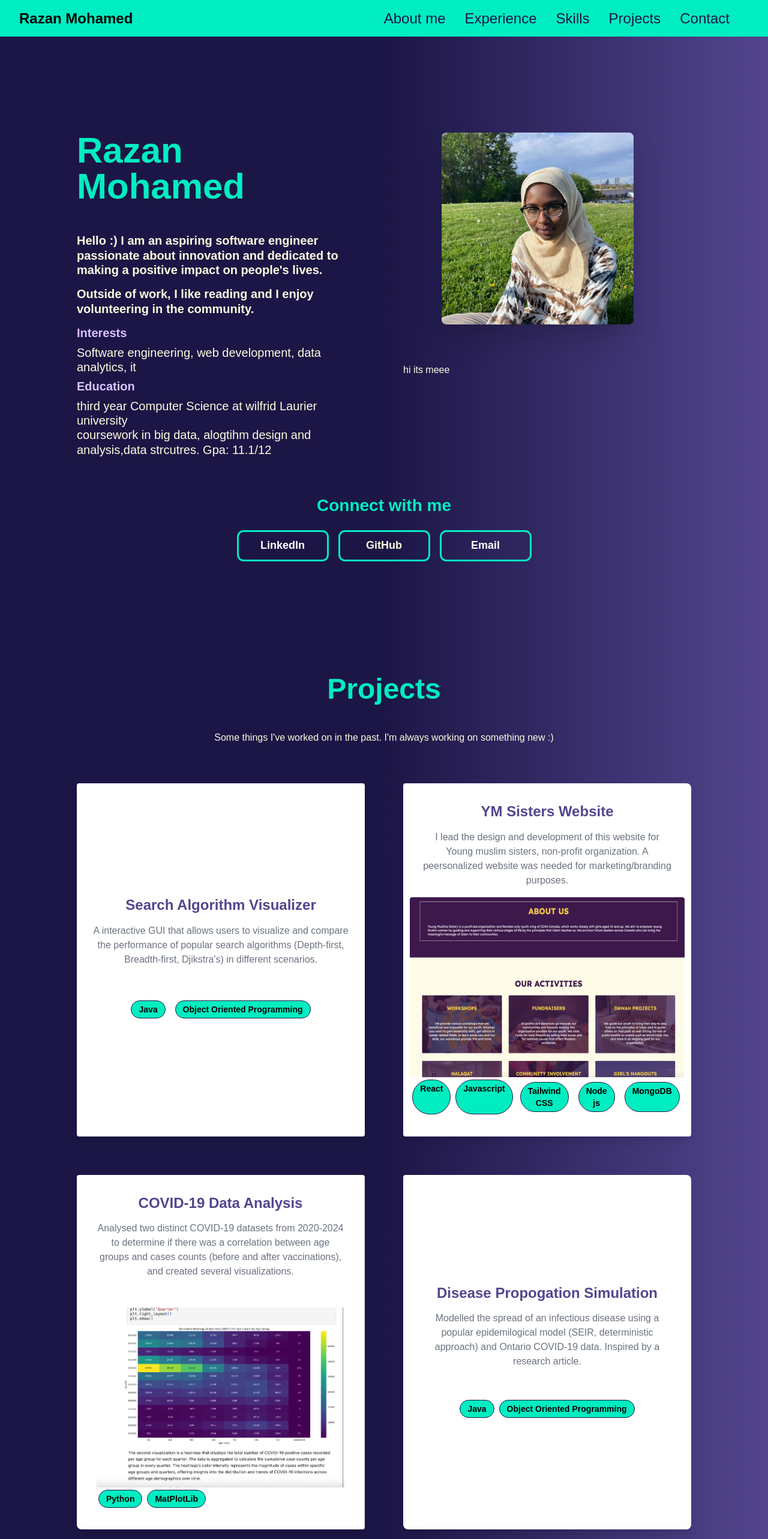
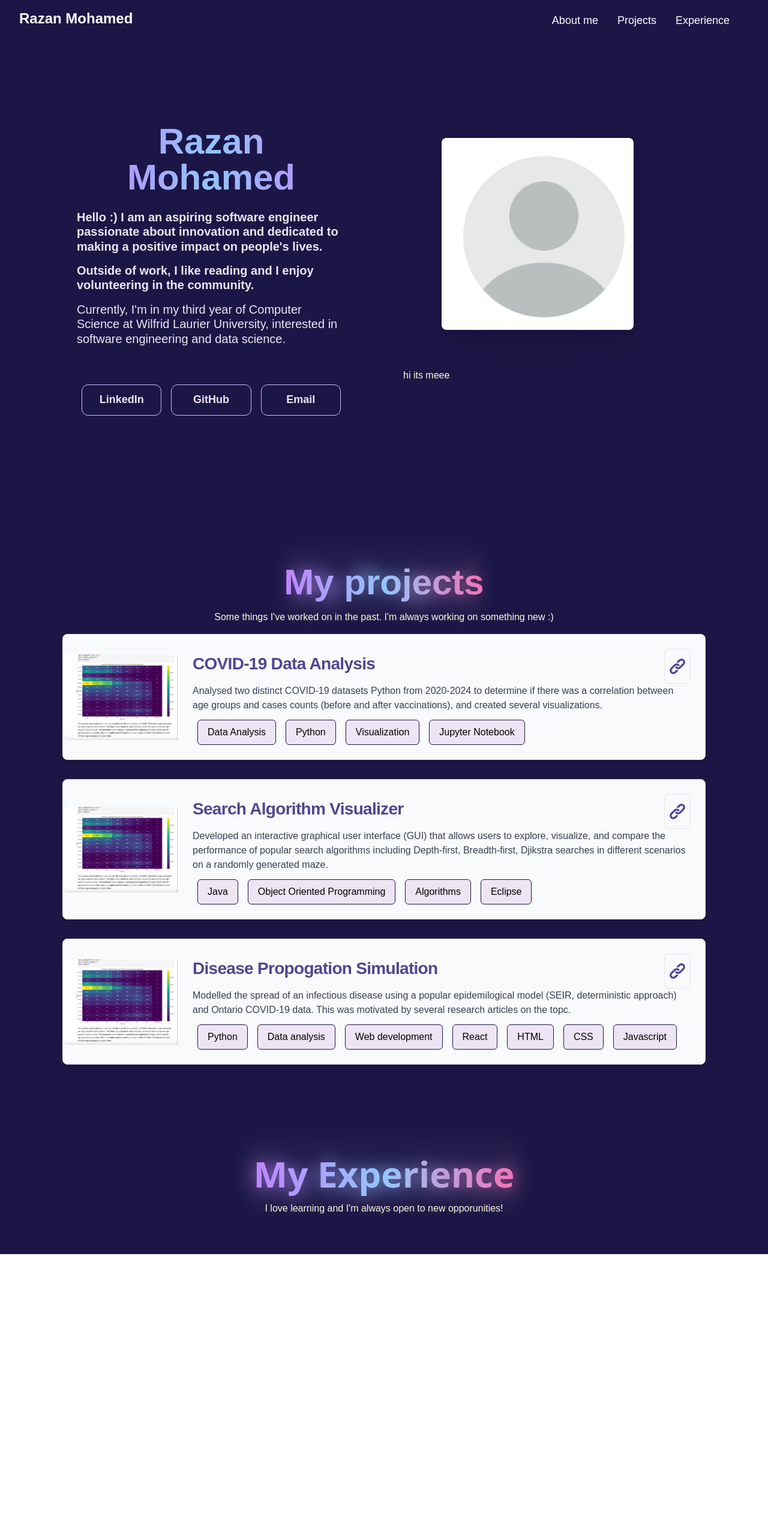
Before and after one commit to rzlm/razan.github.io, a React (Create React App) app: page / in a window 1280 px wide. Shown: the top 2566 px of the page at 60% size. After the commit the page ends 2091 px from the top, so only its background shows below. Built offline with nearby package versions, Linux system fonts and the light colour scheme.

Commit message:
redesign

```diff
--- a/src/Components/Experience.jsx
+++ b/src/Components/Experience.jsx
@@ -3,8 +3,13 @@ import React from 'react'
 const Experience = () => {
   return (
     <div className='padding'>
-        <div className=''>
-            <h1 className='font-nunito  text-center py-10 text-6xl font-bold text-green-neon hover:cursor-pointer hover:text-purple-light'>Experience</h1>
+        <div className='flex flex-col text-center items-center'>
+        <span class="absolute mx-auto py-4 flex border w-fit bg-gradient-to-r blur-lg from-purple-400 via-blue-300 to-pink-400 bg-clip-text text-6xl box-content font-extrabold text-transparent text-center select-none">
+My Experience  </span>
+    <h1
+        class="relative top-0 w-fit h-auto py-4 justify-center flex bg-gradient-to-r items-center from-purple-400 via-blue-300 to-pink-400 bg-clip-text text-6xl font-extrabold text-transparent text-center select-auto">
+        My Experience
+    </h1> <p className='font-nunito  text-md text-center text-yellow-light'>I love learning and I'm always open to new opporunities! </p>
         </div>
     </div>
   )
--- a/src/Components/Hero.jsx
+++ b/src/Components/Hero.jsx
@@ -4,48 +4,49 @@ import person2 from '../Assets/person2.png'
 import photo from '../Assets/photo.jpeg'
 const Hero = () => {
   return (
-    <div className='padding font-nunito bg-gradient-to-l from-[#53458E] via-bg-purple to-'>
+    <div className='padding font-figtree '>
        <div>
         <div className='  grid grid-cols-2'>
             <div className='padding-sm '>
                 <div className=''>
-                <h1 className=' py-10 text-6xl font-bold text-green-neon hover:cursor-pointer hover:text-purple-light'>Razan Mohamed</h1>
 
-                </div>
-              <p className='font-bold py-2 text-xl text-yellow-light h'>Hello :) I am an aspiring software engineer passionate about innovation and dedicated to making a positive impact on people's lives.</p>
-              <p className='font-bold py-2 text-xl text-yellow-light'>Outside of work, I like reading and I enjoy volunteering in the community.</p>
-              <h1 className='text-purple-light font-bold text-xl py-2'>Interests</h1>
-              <p className='text-yellow-light text-xl'>Software engineering, web development, data analytics, it </p>
-              <h1 className='text-purple-light font-bold text-xl py-2'>Education</h1>
-              <p className='text-yellow-light text-xl'>third year Computer Science at wilfrid Laurier university</p>
-              <p className='text-yellow-light text-xl'>coursework in big data, alogtihm design and analysis,data strcutres.  Gpa: 11.1/12</p>
-            </div>
-            <div className='rounded-full items-center justify-center  p-8 '>
-                <img src={photo} className=' m-16 shadow-2xl rounded-lg w-80 h-80 object-cover '/>
-                <p className='text-yellow-light'>hi its meee</p>
-            </div>
-        </div>
+    <h1
+        class="relative top-0 w-fit h-auto py-4 justify-center flex bg-gradient-to-r items-center from-purple-400 via-blue-300 to-purple-400 bg-clip-text text-6xl font-extrabold text-transparent text-center select-auto">
+        Razan Mohamed
+    </h1>
+                             </div>
+              <p className='font-bold py-2 text-xl text-txt-light '>Hello :) I am an aspiring software engineer passionate about innovation and dedicated to making a positive impact on people's lives.</p>
+              <p className='font-bold py-2 text-xl text-txt-light'>Outside of work, I like reading and I enjoy volunteering in the community.</p>
+              <p className='font-light py-2 text-xl text-txt-light'>Currently, I'm in my third year of Computer Science at Wilfrid Laurier University, interested in software engineering and data science.</p>
+              <div className=' py-10 items- justify-start text-yellow-light '>
+            <div className='font-semibold text-lg flex items-center  justify-center py-4'>
 
-        </div>
-        <div className=' items-center justify-center text-yellow-light '>
-            <h1 className='text-center text-3xl text-green-neon font-bold'>Connect with me</h1>
-            <div className='font-bold text-lg flex items-center  justify-center py-4'>
-
-            <button class="mx-2 button flex items-center justify-center bg-transparent text-white w-[8.5em] h-[2.9em] border-[0.2em] border-green-neon rounded-[11px] transition-all duration-600 ease-in-out hover:bg-green-neon hover:text-bg-purple hover:cursor-pointer">
+            <button class="transition delay-150 duration-200 mx-2 bg-[#40327a] button flex items-center justify-center bg-transparent text-txt-light w-[8.5em] h-[2.9em] border-[0.1em] border-purple-300 rounded-[11px] transition-all duration-600 ease-in-out  hover:bg-purple-300 hover:text-bg-purple hover:cursor-pointer">
             <span class="text">LinkedIn</span>
             </button>
-            <button class="mx-2 button flex items-center justify-center bg-transparent text-yellow-light w-[8.5em] h-[2.9em] border-[0.2em] border-green-neon rounded-[11px] transition-all duration-600 ease-in-out hover:bg-green-neon hover:text-bg-purple hover:cursor-pointer">
+
+            <button class=" transition delay-150 duration-200 mx-2 bg-[#40327a] button flex items-center justify-center bg-transparent text-txt-light w-[8.5em] h-[2.9em] border-[0.1em] border-purple-300 rounded-[11px] transition-all duration-600 ease-in-out  hover:bg-purple-300 hover:text-bg-purple hover:cursor-pointer">
+
             <span class="text">GitHub</span>
             </button>
 
-            <button class="mx-2 button flex items-center justify-center bg-transparent text-white w-[8.5em] h-[2.9em] border-[0.2em] border-green-neon rounded-[11px] transition-all duration-600 ease-in-out hover:bg-green-neon hover:text-bg-purple hover:cursor-pointer">
-            <span class="text">Email</span>
+             <button class="transition delay-150 duration-200 mx-2 bg-[#40327a] button flex items-center justify-center bg-transparent  text-txt-light w-[8.5em] h-[2.9em] border-[0.1em]  border-purple-300 rounded-[11px] transition-all duration-600 ease-in-out hover:bg-purple-300 hover:text-bg-purple hover:cursor-pointer">
+                <span class="text">Email</span>
             </button>
 
 
 
             </div>
         </div>
+            </div>
+            <div className='rounded-full items-center justify-center  p-8 '>
+                <img src={person2} className=' m-16 shadow-2xl rounded-lg w-80 h-80 object-cover '/>
+                <p className='text-yellow-light'>hi its meee</p>
+            </div>
+        </div>
+
+        </div>
+
 
 
 
--- a/src/Components/Navbar.jsx
+++ b/src/Components/Navbar.jsx
@@ -1,17 +1,17 @@
 import React from 'react'
+
 
 const Navbar = () => {
   return (
-    <div className='flex bg-green-neon font-nunito px-4 '>
-        <div className='p-4 font-bold text-2xl'>
-           <p className='text-bgpurple'>Razan Mohamed</p>
+    <div className='flex font-nunito px-4 '>
+        <div className='p-4 font-extrabold text-2xl'>
+           <p className='text-white'>Razan Mohamed</p>
         </div>
-        <div className=' flex p-4 text-2xl  items-center text-bg-purple ml-auto px-8 justify-between'>
-            <p className='px-4'>About me</p>
-            <p className='px-4'>Experience</p>
-            <p className='px-4'>Skills</p>
-            <p className='px-4'>Projects</p>
-            <p className='px-4'>Contact</p>
+        <div className=' font-regular flex p-4 text-lg  items-center text-white ml-auto px-8 justify-between'>
+            <p className='transition delay-150 duration-200 hover:bg-[#7060a6] hover: hover:cursor-pointer  p-2 rounded-md mx-2'>About me</p>
+            <p className=' transition delay-150 duration-200 hover:bg-[#7060a6] hover: hover:cursor-pointer  p-2 rounded-md mx-2'>Projects</p>
+            <p className='transition delay-150 duration-200 hover:bg-[#7060a6] hover: hover:cursor-pointer  p-2 rounded-md mx-2'>Experience</p>
+
         </div>
     </div>
   )
--- a/src/Components/Project.jsx
+++ b/src/Components/Project.jsx
@@ -1,11 +1,27 @@
 import React from 'react'
+import linkimg from '../Assets/link.png';
 
-const Project = ({name, link, image, desc}) => {
+const Project = ({name, link, image, desc, skills}) => {
   return (
-    <div>
-      <div>
+    <div className='flex flex-col items-center px-10 py-4 '>
+        <a href={link} class="flex flex-col items-center bg-slate-50 border border-gray-200 rounded-lg shadow md:flex-row  hover:bg-slate-100 dark:border-gray-700 dark:bg-gray-800 dark:hover:bg-gray-700">
+        <img class="object-cover w-full rounded-t-lg h-96 md:h-auto md:w-48 md:rounded-none md:rounded-s-lg" src={image} alt="image"></img>
 
+    <div class="flex flex-col justify-between p-6 leading-normal">
+      <div className='flex justify-between'>
+      <h1 class="font-extrabold mb-2 text-3xl  tracking-tight text-purplemid dark:text-white">{name}</h1>
+      <button className='p-2 border hover:bg-slate-200 rounded-md font-bold text-purplemid'> <img src={linkimg} alt="link" ></img></button>
       </div>
+        <p class="mb-3 font-normal text-gray-700 dark:text-gray-400">{desc}</p>
+       <div className='flex flex-col'>
+       <ul className='flex flex-row'>
+                {skills.map((skill, index) => (
+                    <li className='border-bg-purple px-4 py-2 border mx-2 rounded-md bg-txt-light' key={index}>{skill}</li>
+                ))}
+          </ul>
+       </div>
+    </div>
+</a>
     </div>
   )
 }
--- a/src/Components/Projects.jsx
+++ b/src/Components/Projects.jsx
@@ -1,76 +1,52 @@
 import React from 'react'
 import data from '../Assets/data.png';
 import website from '../Assets/website.png';
+import Project from './Project'
 
+
+const projects = [{
+  name:'COVID-19 Data Analysis',
+  desc: 'Analysed two distinct COVID-19 datasets Python from 2020-2024 to determine if there was a correlation between age groups and cases counts (before and after vaccinations), and created several visualizations.',
+  skills: ['Data Analysis', 'Python', 'Visualization', 'Jupyter Notebook'],
+  image: data,
+}, {
+  name:'Search Algorithm Visualizer',
+  desc: 'Developed an interactive graphical user interface (GUI) that allows users to explore, visualize, and compare the performance of popular search algorithms including Depth-first, Breadth-first, Djikstra searches in different scenarios on a randomly generated maze.',
+  image: data,
+  skills: ['Java', 'Object Oriented Programming', 'Algorithms', 'Eclipse'],
+},
+{
+  name:'Disease Propogation Simulation',
+  desc: 'Modelled the spread of an infectious disease using a popular epidemilogical model (SEIR, deterministic approach) and Ontario COVID-19 data. This was motivated by several research articles on the topc.',
+  image: data,
+  skills: ['Python', 'Data analysis', 'Web development', 'React', 'HTML', 'CSS', 'Javascript'],
+}
+];
 const Projects = () => {
   return (
-    <div className='padding bg-gradient-to-l from-[#53458E] via-bg-purple to'>
-        <div>
-            <h1 className='font-nunito  text-center py-10 text-4xl font-bold text-green-neon hover:cursor-pointer hover:text-purple-light'>Projects </h1>
-            <p className='font-nunito  text-md text-center text-yellow-light'>Some things I've worked on in the past. I'm always working on something new :)</p>
+    <div className='padding-sm font-figtree  '>
+
+        <div className='flex flex-col text-center items-center'>
+        <span class="absolute mx-auto py-4 flex border w-fit bg-gradient-to-r blur-lg from-purple-400 via-blue-300 to-pink-400 bg-clip-text text-6xl box-content font-extrabold text-transparent text-center select-none">
+My Project  </span>
+    <h1
+        class="relative top-0 w-fit h-auto py-4 justify-center flex bg-gradient-to-r items-center from-purple-400 via-blue-300 to-pink-400 bg-clip-text text-6xl font-extrabold text-transparent text-center select-auto">
+        My projects
+    </h1> <p className='font-nunito  text-md text-center text-yellow-light'>Some things I've worked on in the past. I'm always working on something new :)</p>
         </div>
-
-
-<div class=" padding grid gap-16 mb-6  rounded-lg shadow-sm dark:border-gray-700 md:mb-12 md:grid-cols-2  dark:bg-gray-800">
-    <figure class=" bg-slate-100	 rounded overflow-hidden shadow-lg transition-transform transform hover:scale-105 font-nunito flex flex-col items-center justify-center p-4 text-center bg-white border-b border-gray-200   dark:bg-gray-800 dark:border-gray-700">
-        <blockquote class="max-w-2xl mx-auto mb-2 text-gray-500 lg:mb-8 dark:text-gray-400">
-            <h3 class="text-2xl  font-bold text-purplemid dark:text-white">Search Algorithm Visualizer</h3>
-            <p class="my-4 text-md"> A interactive GUI that allows users to visualize and compare the performance of popular search algorithms (Depth-first, Breadth-first, Djikstra's) in different scenarios.</p>
-
-
-        </blockquote>
-  <div >
-      <ul class="flex font-bold  font-nunito text-sm *:rounded-full  *:bg-green-neon *:border *:border-bg-purple *:px-3 *:py-1 dark:text-sky-300 dark:*:border-sky-500/15 dark:*:bg-sky-500/10 ...">
-        <li className='m-2 '>Java</li>
-        <li className='m-2 '>Object Oriented Programming</li>
-      </ul>
-</div>
-    </figure>
-    <figure class="bg-slate-100	 rounded overflow-hidden shadow-lg transition-transform transform hover:scale-105 font-nunito flex flex-col items-center justify-center p-8 text-center bg-white border-b border-gray-200 md:rounded-se-lg dark:bg-gray-800 dark:border-gray-700">
-        <blockquote class=" text-gray-500  dark:text-gray-400">
-            <h1 class="text-2xl font-bold text-purplemid dark:text-white">YM Sisters Website</h1>
-            <p class="my-4 text-md">I lead the design and development of this website for Young muslim sisters, non-profit organization. A peersonalized website was needed for marketing/branding purposes. </p>
-        </blockquote>
-        <div>
-          <div>
-            <img className='rounded h-[300px] w-[500px]' src={website}/>
-          </div>
-      <ul class="flex font-bold  font-nunito text-sm *:rounded-full  *:border *:border-bg-purple *:bg-green-neon *:px-3 *:py-1 dark:text-sky-300 dark:*:border-sky-500/15 dark:*:bg-sky-500/10 ...">
-        <li className='m-1'>React</li>
-        <li className='m-1'>Javascript</li>
-        <li className='m-2'>Tailwind CSS</li>
-        <li className='m-2'>Node js</li>
-        <li className='m-2'>MongoDB</li>
-      </ul>
-</div>
-    </figure>
-    <figure class="bg-slate-100	 rounded overflow-hidden shadow-lg transition-transform transform hover:scale-105 font-nunito flex flex-col items-center justify-center p-8 text-center bg-white border-b border-gray-200 md:rounded-es-lg md:border-b-0 md:border-e dark:bg-gray-800 dark:border-gray-700">
-        <blockquote class="max-w-2xl mx-auto mb-4 text-gray-500 lg:mb-8 dark:text-gray-400">
-            <h3 class="text-2xl  font-bold text-purplemid dark:text-white">COVID-19 Data Analysis</h3>
-            <p class="my-4 text-md">Analysed two distinct COVID-19 datasets from 2020-2024 to determine if there was a correlation between age groups and cases counts (before and after vaccinations), and created several visualizations.</p>
-        </blockquote>
-        <div>
-        <div className=''>
-              <img className='rounded h-[300px] w-[500px]' src={data}/>
-            </div>
-      <ul class="flex font-bold font-nunito text-sm *:rounded-full  *:border *:border-bg-purple *:bg-green-neon *:px-3 *:py-1 dark:text-sky-300 dark:*:border-sky-500/15 dark:*:bg-sky-500/10 ...">
-        <li className='m-1'>Python</li>
-        <li className='m-1'>MatPlotLib</li>
-      </ul>
-</div>
-    </figure>
-    <figure class="bg-slate-100	 rounded overflow-hidden shadow-lg transition-transform transform hover:scale-105 font-nunito flex flex-col items-center justify-center p-8 text-center bg-white border-gray-200 rounded-b-lg md:rounded-se-lg dark:bg-gray-800 dark:border-gray-700">
-        <blockquote class="max-w-2xl mx-auto mb-4 text-gray-500 lg:mb-8 dark:text-gray-400">
-            <h3 class="text-2xl font-bold text-purplemid dark:text-white">Disease Propogation Simulation</h3>
-            <p class="my-4 text-md">Modelled the spread of an infectious disease using a popular epidemilogical model (SEIR, deterministic approach) and Ontario COVID-19 data. Inspired by a research article.</p>
-        </blockquote>
-        <ul class="flex font-bold font-nunito text-sm *:rounded-full  *:border *:border-bg-purple *:bg-green-neon *:px-3 *:py-1 dark:text-sky-300 dark:*:border-sky-500/15 dark:*:bg-sky-500/10 ...">
-        <li className='m-1'>Java</li>
-        <li className='m-1'>Object Oriented Programming</li>
-      </ul>
-    </figure>
-
-</div>
+      <div>
+      {projects.map((data, index) => (
+    <div key={index}>
+        <Project
+            key={data.id}
+            image={data.image}
+            name={data.name}
+            desc={data.desc}
+           skills={data.skills}
+        />
+    </div>
+))}
+      </div>
 
     </div>
   )
--- a/src/index.css
+++ b/src/index.css
@@ -1,10 +1,11 @@
 @tailwind base;
 @tailwind components;
 @tailwind utilities;
-@import url('https://fonts.googleapis.com/css2?family=Nunito:ital,wght@0,200..1000;1,200..1000&display=swap');
+
+@import url('https://fonts.googleapis.com/css2?family=Figtree:ital,wght@0,300..900;1,300..900&display=swap');
 
 .font-nunito {
-  font-family: 'Nunito', sans-serif;
+  font-family: 'Figtree', sans-serif;
 
 }
 
@@ -12,6 +13,13 @@
   font-weight: bold;
 }
 
+.gradient-text {
+  background-image: linear-gradient(90deg, rgba(0, 166, 255, 0.964) 0%, rgba(255, 0, 225, 0.868) 50%, rgba(255, 0, 98, 0.8) 100%);
+  -webkit-background-clip: text;
+  background-clip: text;
+  color: transparent;
+
+}
 
 @layer utilities {
   .padding {
--- a/tailwind.config.js
+++ b/tailwind.config.js
@@ -26,17 +26,22 @@ module.exports = {
         colors: {
 
             'yellow-light': '#FFFADE',
-        'purple-light': '#DAC3FF',
+           'purple-light': '#DAC3FF',
+           'txt-light':'#eee5f4',
           'purplemid': '#53458E',
           'btn-purple': '#DAC3FF',
           'bg-purple': '#1c1646',
           'purp': '#FCF7FF',
           'green-neon': '#00EDC1',
+
          },
          fontFamily: {
-          nunito: ['Nunito', 'sans-serif'],
+          figtree: ['Figtree', 'sans-serif'],
 
         },
+        backgroundImage: theme => ({
+          'gradient-text': 'linear-gradient(90deg, rgba(255, 0, 0, 0.8) 0%, rgba(0, 255, 0, 0.8) 50%, rgba(0, 0, 255, 0.8) 100%)',
+        }),
 
       },
     },
```
Also changed, not shown: src/Assets/link.png (added).
